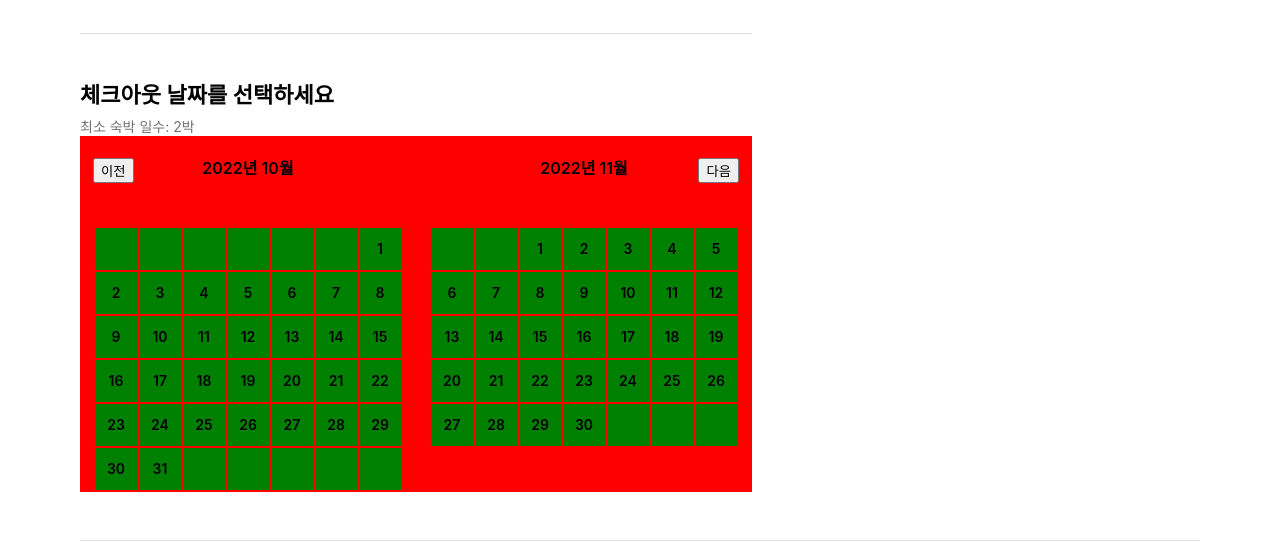
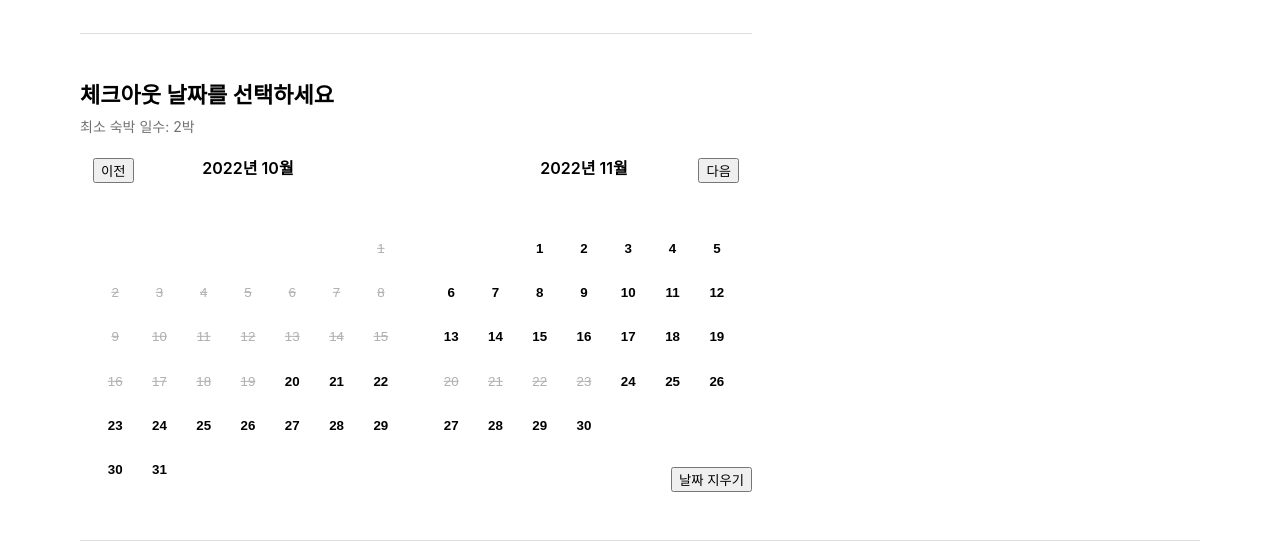
Before and after one commit to izone00/web_front, a React (Create React App) app: page /rooms in a window 1280 px wide. Shown: the part 2060-2602 px from the top of the page. Built offline with nearby package versions, Linux system fonts and the light colour scheme.

Commit message:
11/10 cluser calender

```diff
--- a/src/Component/book.js
+++ b/src/Component/book.js
@@ -1,12 +1,16 @@
-let book = [];
 
-book[0] = {
-	start : 20221215,
-	end : 20221225
-}
-book[1] = {
+// sorted
+let bookList = [];
+
+bookList[0] = {
 	start : 20221120,
 	end : 20221123
 }
 
-export {book};
+bookList[1] = {
+	start : 20221215,
+	end : 20221225
+}
+
+
+export {bookList};
--- a/src/Component/room_Component/Explanation_com/Calendar.jsx
+++ b/src/Component/room_Component/Explanation_com/Calendar.jsx
@@ -37,8 +37,17 @@ const	LeftBtn = styled.button`
 	margin-left: 13px;
 	cursor: pointer;
 `
+const DelBtn = styled.button`
+	position: absolute;
+	right: 0;
+	bottom: 0;
+`
 const Calendar = () => {
 	const [trans, setTrans] = useState(0);
+	const [checkinDay, setCheckinDay] = useState(false);
+	const [checkoutDay, setCheckoutDay] = useState(false);
+	const [maxDate, setMaxdate] = useState(false);
+	const [hoverDate, setHoverDate] = useState(false);
 
 	const onClickRight = () => setTrans(trans + 100);
 
@@ -46,13 +55,19 @@ const Calendar = () => {
 		if (trans >= 100)
 			setTrans(trans - 100);
 	};
+	const initClick = () => {
+		setCheckinDay(false);
+		setCheckoutDay(false);
+		setMaxdate(false);
+		setHoverDate(false);
+	};
 
 	const CalTableList = monList.map((table) => (
 		<div style={{ width: "50%", padding: "0 13px", display: "inline-block", boxSizing: "border-box", transform: `translate(-${trans}%, 0)`, transition: "0.2s ease" }}>
 			<CalMon>
 				{table.year}년 {table.month}월
 			</CalMon>
-			<CalDayTable date={table} />
+			<CalDayTable date={table} checkinDay={checkinDay} setCheckinDay={setCheckinDay} maxDate={maxDate} setMaxdate={setMaxdate} hoverDate={hoverDate} setHoverDate={setHoverDate} checkoutDay={checkoutDay} setCheckoutDay={setCheckoutDay}/>
 		</div>
 	));
 
@@ -69,6 +84,9 @@ const Calendar = () => {
 			<RightBtn onClick={onClickRight}>
 				다음
 			</RightBtn>
+			<DelBtn onClick={initClick}>
+				날짜 지우기
+			</DelBtn>
 		</div>
 	);
 };
--- a/src/Component/room_Component/Explanation_com/Checkin.jsx
+++ b/src/Component/room_Component/Explanation_com/Checkin.jsx
@@ -11,7 +11,7 @@ const Checkin = () => {
 			<div style={{paddingTop: "8px", fontSize: "14px" , color: "#717171"}}>
 				최소 숙박 일수: {expl.min_day}박
 			</div>
-			<div style={{width: "100%", backgroundColor: "red"}}>
+			<div style={{width: "100%"}}>
 				<Calendar />
 			</div>
 		</div>
--- a/src/Component/room_Component/Explanation_com/Date/CalDayTable.jsx
+++ b/src/Component/room_Component/Explanation_com/Date/CalDayTable.jsx
@@ -1,36 +1,123 @@
+import { useState } from "react";
 import styled, {css} from "styled-components";
-import { book } from "../../../book";
+import { bookList } from "../../../book";
+import { today } from "./monthList";
 
 const CalWeek = styled.div`
 
 `
 const CaldayWrap = styled.td`
 	position: relative;
-	background-color: green;
+	box-sizing: border-box;
+	background-color: inherit;
+	border: 1px solid white;
 	padding: 0;
 	&:after {
 		content: "";
 		display: block;
 		padding-bottom: 100%;
 	}
+
+	${props =>
+		props.hover &&
+		css`
+			background-color: #F7F7F7;
+			border-right-color: #F7F7F7;
+			border-left-color: #F7F7F7;
+		`}
 `
-const CalDay = styled.div`
+const CalDayBtn = styled.button`
+	cursor: pointer;
 	position: absolute;
 	width: 100%;
+	height: 100%;
 	top: 50%;
+	left: 0;
 	transform: translate(0,-50%);
+	border-style: none;
+	font-weight: 600;
+	background-color: inherit;
+
+	${props =>
+		props.click &&
+		css`
+			color: white;
+			background-color: #222222;
+			border-radius: 50%;
+		`}
+
+	${props =>
+		props.book && !props.click &&
+		css`
+			&:hover {
+				background-color: white;
+				border: 1px solid black;
+				border-radius: 50%;
+			}
+		`}
+
+	${props =>
+		!props.book &&
+		css`
+			font-weight: 400;
+			color: #B0B0B0;
+			text-decoration: line-through;
+		`}
 `
+const canBook = (date, checkin, max, checkout) => {
+	if (date < today.year*10000 + today.month*100 + today.day)
+		return (false);
+	if (!checkout) {
+		if (date < checkin)
+			return (false);
+		if (max && max < date)
+			return (false);
+	}
+	return (!bookList.find( book => (book.start <= date && date <= book.end) ))
+};
 
 const CalDayTable = (props) => {
+
+	const selectDay = (date) => {
+		if (!props.checkinDay || props.checkoutDay) {
+			let maxDateBook = bookList.find( book => date < book.start )
+			if (maxDateBook)
+			props.setMaxdate(maxDateBook.start - 1);
+			else
+			props.setMaxdate(false);
+			props.setCheckinDay(date);
+			props.setCheckoutDay(false);
+		}
+		else {
+			props.setCheckoutDay(date);
+		}
+		console.log("checkin", props.checkinDay);
+		console.log("checkout", props.checkoutDay);
+	}
+	const hoverDay = (date) => {
+		if (!props.checkoutDay && ( !props.maxDate || date <= props.maxDate )) {
+			props.setHoverDate(date);
+			// console.log(props.hoverDate);
+		}
+	}
+	const hoverOutDay = () => {
+		if (!props.checkoutDay)
+			props.setHoverDate(false);
+	}
+
 	const CalDayMat = props.date.dayList.map((row) => {
-		console.log(props.date.year);
-		let CalDayRow = row.map((day) => (
-			<CaldayWrap>
-				<CalDay>
-					{day}
-				</CalDay>
-			</CaldayWrap>
-		));
+
+		let CalDayRow = row.map((day) => {
+			let connectDate = props.date.year*10000 + props.date.month*100 + Number(day);
+
+			return (
+				<CaldayWrap hover={ props.checkinDay && props.checkinDay < connectDate && connectDate < props.hoverDate } onMouseOver={() => {hoverDay(connectDate)}} onMouseOut={hoverOutDay}>
+					<CalDayBtn disabled={!(day != "" && canBook(connectDate, props.checkinDay, props.maxDate, props.checkoutDay))} click={props.checkinDay === connectDate || props.checkoutDay === connectDate} book={day != "" && canBook(connectDate, props.checkinDay, props.maxDate, props.checkoutDay)} onClick={() => {selectDay(connectDate)}}>
+						{day}
+					</CalDayBtn>
+				</CaldayWrap>
+				)
+	});
 
 		return (
 			<tr style={{ margin: "0 1px", position: "relative" }}>
@@ -40,7 +127,7 @@ const CalDayTable = (props) => {
 	});
 
 	return (
-		<table style={{fontSize: "14px", fontWeight: "600", lineHeight: "20px", width: "100%"}}>
+		<table style={{borderSpacing: "0", width: "100%", fontSize: "14px", fontWeight: "600", lineHeight: "20px", }}>
 			<tbody>
 				{CalDayMat}
 			</tbody>
--- a/src/Component/room_Component/Explanation_com/Date/monthList.js
+++ b/src/Component/room_Component/Explanation_com/Date/monthList.js
@@ -66,6 +66,5 @@ for (let i = 1 ; i < 12; i++) {
 		);
 }
 
-// console.log(monList);
-
 export default monList;
+export {today};
--- a/src/Component/room_Component/Host.jsx
+++ b/src/Component/room_Component/Host.jsx
@@ -1,6 +1,6 @@
 import styled, {css} from "styled-components";
 import expl from "../dummy";
-import { SubTitle, MoreBtn, BigBtn } from "../util";
+import { SubTitle, MoreBtn, BigBtn } from "./util";
 import { StarSvg } from "../svg";
 
 const HostWrap = styled.div`
--- a/src/Component/room_Component/Review.jsx
+++ b/src/Component/room_Component/Review.jsx
@@ -83,6 +83,7 @@ const ReviewTextList = expl.review_list.map((review) => (
 			</ReviewTextText>
 		</div>
 ));
+
 const Review = () => {
 
 	return (
```
